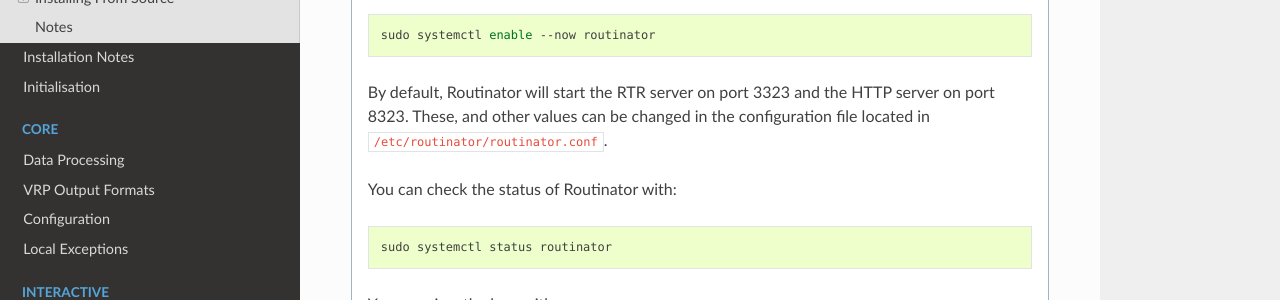
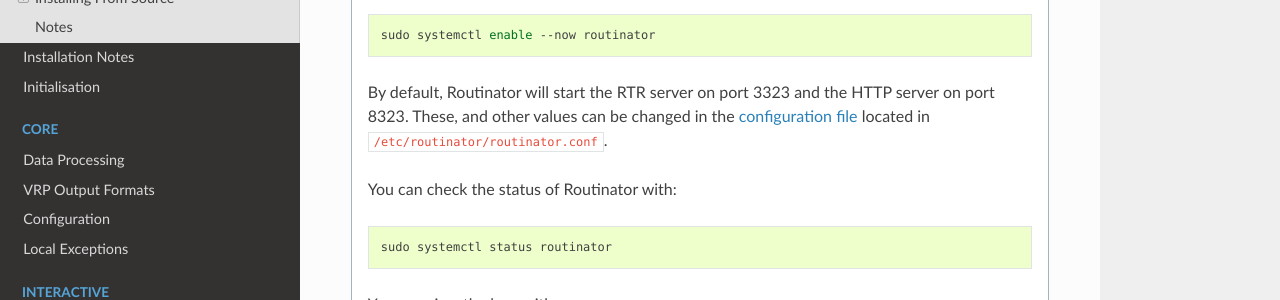
Before and after one commit to NLnetLabs/routinator, a Sphinx documentation site: the page built from source/installation.rst, in a window 1280 px wide and 900 px high, scrolled down 1616 px. Shown: the part 175-475 px from the top of the window. Built offline with Sphinx 7.4.7 and the Read the Docs theme 2.0.0, drawn with Linux system fonts in a browser that asks for light colours; pages that are not in the unit, such as notebooks, are missing from menus; part of the change alters nothing that is shown.

```diff
--- a/source/installation.rst
+++ b/source/installation.rst
@@ -95,7 +95,8 @@ or build from Cargo, Rust's build system and package manager.
 
        By default, Routinator will start the RTR server on port 3323 and the
        HTTP server on port 8323. These, and other values can be changed in the
-       configuration file located in :file:`/etc/routinator/routinator.conf`.
+       :doc:`configuration file<configuration>` located in
+       :file:`/etc/routinator/routinator.conf`.
 
        You can check the status of Routinator with:
 
@@ -173,7 +174,8 @@ or build from Cargo, Rust's build system and package manager.
 
        By default, Routinator will start the RTR server on port 3323 and the
        HTTP server on port 8323. These, and other values can be changed in the
-       configuration file located in :file:`/etc/routinator/routinator.conf`.
+       :doc:`configuration file<configuration>` located in
+       :file:`/etc/routinator/routinator.conf`.
 
        You can check the status of Routinator with:
 
@@ -232,7 +234,8 @@ or build from Cargo, Rust's build system and package manager.
 
        By default, Routinator will start the RTR server on port 3323 and the
        HTTP server on port 8323. These, and other values can be changed in the
-       configuration file located in :file:`/etc/routinator/routinator.conf`.
+       :doc:`configuration file<configuration>` located in
+       :file:`/etc/routinator/routinator.conf`.
 
        You can check the status of Routinator with:
 
```
